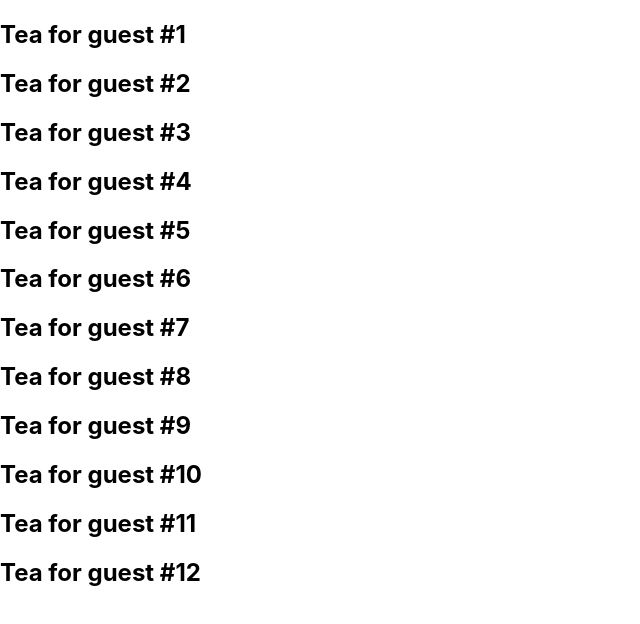
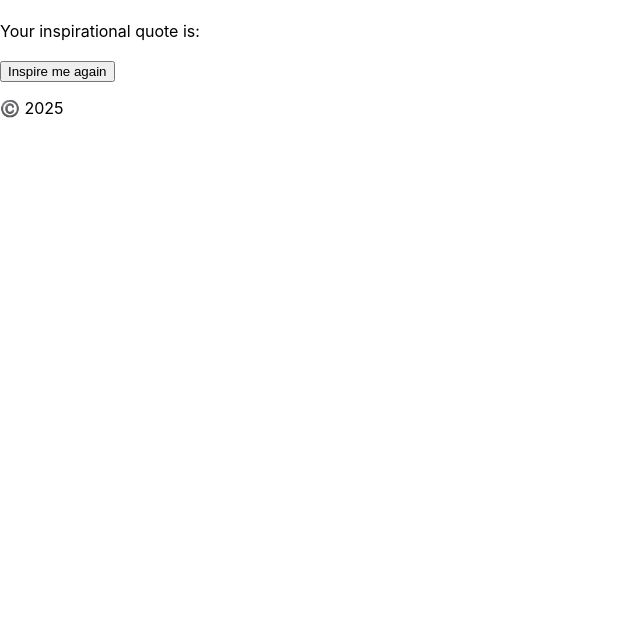
Before and after one commit to nightfury214/passing-Props-to-a-Component, a React (Create React App) app in the folder app/: page / in a window 1280 px wide. Shown: the top 624 px of the page, without its empty margins (0-640 px from the left). Built offline with nearby package versions, Linux system fonts and the light colour scheme.

Commit message:
UI as a Tree

```diff
--- a/app/src/App.js
+++ b/app/src/App.js
@@ -27,6 +27,9 @@
 import Avatar from "./Avatar";
 import { getImageUrl } from "./utils";
 import { people } from "./data";
+import FancyText from "./FancyText";
+import InspiratinGenerator from "./InspirationGenerator";
+import Copyright from "./Copyright";
 
 function Card({children}) {
   return (
@@ -222,15 +225,28 @@
 
 
 
-function Cup({guest}) {
-  return <h2>Tea for guest #{guest}</h2>;
+// function Cup({guest}) {
+//   return <h2>Tea for guest #{guest}</h2>;
+// }
+
+// export default function TeaGathering() {
+//   let cups = [];
+//   for(let i = 1; i <= 12; i ++) {
+//     cups.push(<Cup key={i} guest = {i}/>);
+//   }
+
+//   return cups;
+// }
+
+
+
+export default function App() {
+  return(
+    <>
+      <FancyText title text="Get Inspored App"/>
+      <InspiratinGenerator>
+        <Copyright  year={2025}/>
+      </InspiratinGenerator>
+    </>
+  );
 }
-
-export default function TeaGathering() {
-  let cups = [];
-  for(let i = 1; i <= 12; i ++) {
-    cups.push(<Cup key={i} guest = {i}/>);
-  }
-
-  return cups;
-}
--- /dev/null
+++ b/app/src/Color.js
@@ -0,0 +1,3 @@
+export default function Color({value}) {
+    return <div className="colorbox" style={{backgroundColor:value}}/>
+}
--- /dev/null
+++ b/app/src/Copyright.js
@@ -0,0 +1,3 @@
+export default function Copyright({year}) {
+    return <p className='small'> ©️ {year}</p>
+}
--- /dev/null
+++ b/app/src/FancyText.js
@@ -0,0 +1,5 @@
+export default function FancyText({title, text}) {
+    return title
+    ? <h1 className='fancy title'>{title}</h1>
+    : <h3 className='fancy cursive'>{text}</h3>
+}
--- /dev/null
+++ b/app/src/InspirationGenerator.js
@@ -0,0 +1,29 @@
+import * as React from 'react';
+import quotes  from './quotes';
+import FancyText from './FancyText';
+import inspirations from './inspirations';
+import Color from './Color';
+
+export default function InspiratinGenerator({children}) {
+    const [index, setIndex] = React.useState(0);
+    // const quote = quotes[index];
+    const inspiration = inspirations[index];
+    const next = () => setIndex((index + 1) % quotes.length);
+
+    return (
+        <>
+            <p>
+                Your inspirational quote is:
+            </p>
+            {
+                inspiration.type === 'quote'
+                ?<FancyText text={inspiration.vaule} />
+                :<Color value={inspiration.value} />
+            }
+
+            {/* <FancyText text={quote}/> */}
+            <button onClick={next}>Inspire me again</button>
+            {children}
+        </>
+    )
+}
--- /dev/null
+++ b/app/src/inspirations.js
@@ -0,0 +1,8 @@
+export default [
+    {type: 'quote', value: "Don’t let yesterday take up too much of today.” — Will Rogers"},
+    {type: 'color', value: "#B73636"},
+    {type: 'quote', value: "Ambition is putting a ladder against the sky."},
+    {type: 'color', value: "#256266"},
+    {type: 'quote', value: "A joy that's shared is a joy made double."},
+    {type: 'color', value: "#F9F2B4"},
+  ];
--- /dev/null
+++ b/app/src/quotes.js
@@ -0,0 +1,5 @@
+export default [
+    "Don’t let yesterday take up too much of today.” — Will Rogers",
+    "Ambition is putting a ladder against the sky.",
+    "A joy that's shared is a joy made double.",
+    ];
```
